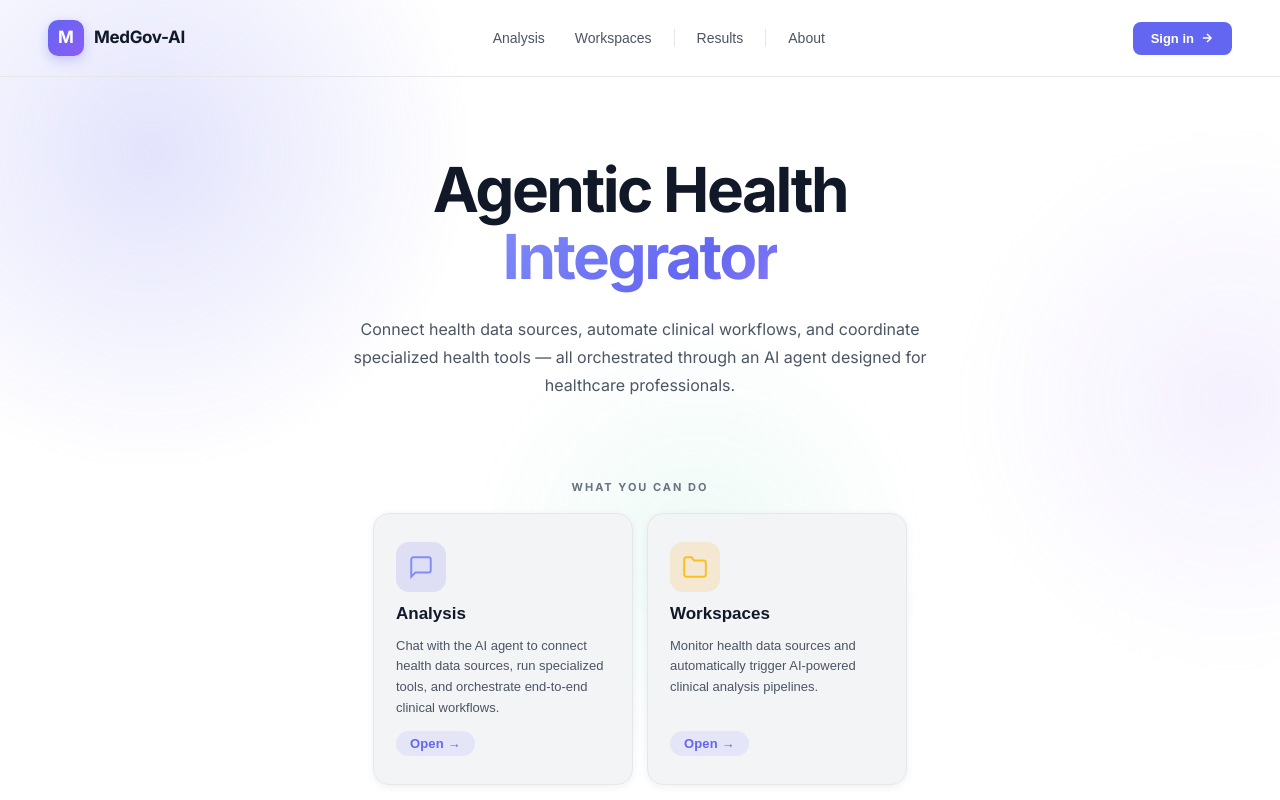
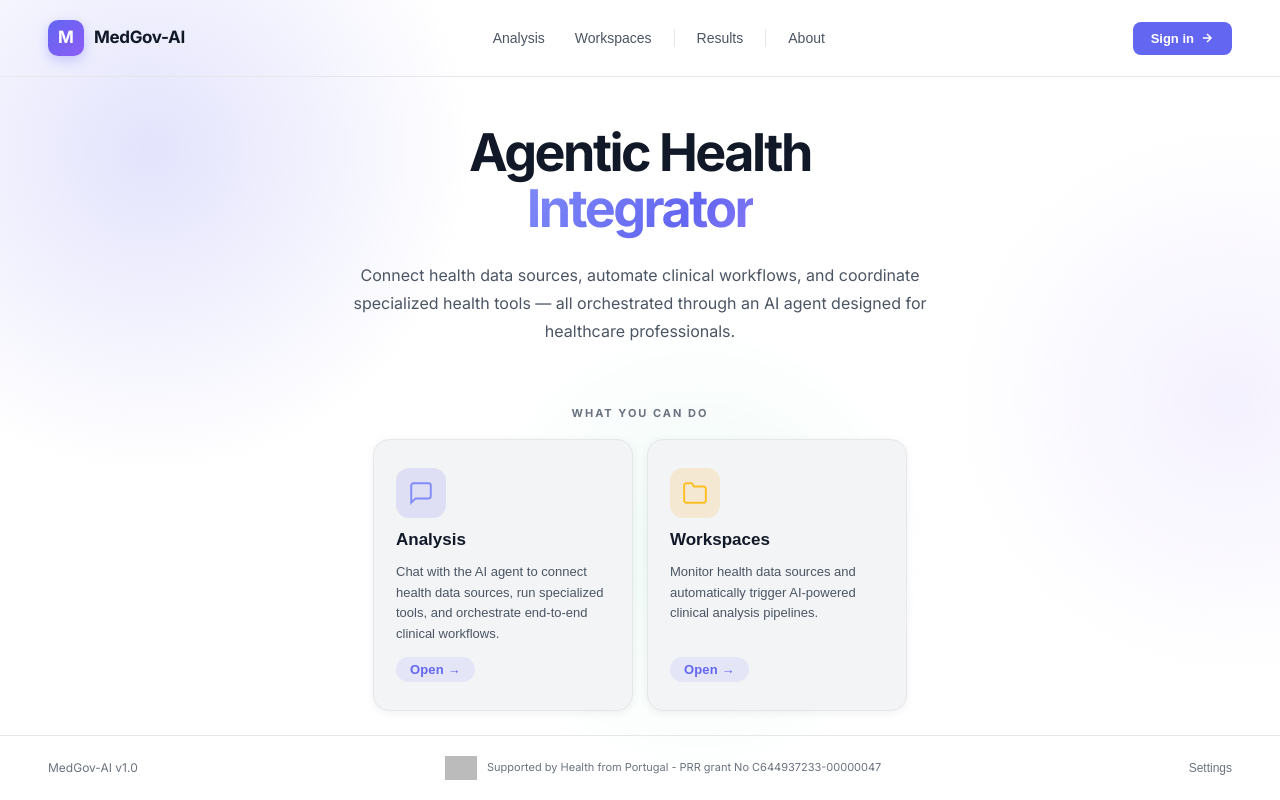
Before and after one commit to BMDSoftware/MedGov-AI-MCP, a React (Vite) app in the folder frontend/: page / in a window 1280 px wide. Built offline with nearby package versions, Linux system fonts and the light colour scheme; grey boxes are pictures that could not be loaded.

Commit message:
fit rodape in home page

```diff
--- a/frontend/src/components/HomePage.css
+++ b/frontend/src/components/HomePage.css
@@ -3,7 +3,7 @@
   position: relative;
   width: 100%;
   height: 100%;
-  overflow-y: auto;
+  overflow-y: hidden;
   overflow-x: hidden;
   background: var(--bg-primary, #09090b);
   color: var(--text-primary, #fafafa);
@@ -111,8 +111,8 @@
 }
 
 .home-topnav-links button:hover {
-  color: var(--text-primary, #fafafa);
-  background: rgba(255,255,255,0.05);
+  color: #818cf8;
+  background: rgba(99,102,241,0.12);
 }
 
 .home-topnav-badge {
@@ -182,8 +182,9 @@
   display: flex;
   align-items: center;
   justify-content: center;
-  padding: 80px 48px 40px;
+  padding: 32px 48px 20px;
   text-align: center;
+  flex: 1;
 }
 
 .home-hero-inner {
@@ -230,7 +231,7 @@
 
 /* Hero title */
 .home-hero-title {
-  font-size: 62px;
+  font-size: 52px;
   font-weight: 800;
   letter-spacing: -2.5px;
   line-height: 1.08;
@@ -257,7 +258,7 @@
   font-size: 16px;
   color: var(--text-secondary, #a1a1aa);
   line-height: 1.75;
-  margin: 0 auto 40px auto;
+  margin: 0 auto 24px auto;
   max-width: 580px;
 }
 
@@ -358,7 +359,7 @@
 .home-features {
   position: relative;
   z-index: 1;
-  padding: 0 48px 80px;
+  padding: 0 48px 24px;
 }
 
 .home-features-inner {
@@ -609,7 +610,7 @@
 @media (max-width: 700px) {
   .home-topnav { padding: 16px 24px; }
   .home-topnav-links { display: none; }
-  .home-hero { padding: 48px 24px 32px; }
+  .home-hero { padding: 24px 24px 16px; }
   .home-hero-title { font-size: 40px; letter-spacing: -1.5px; }
   .home-features { padding: 0 24px 60px; }
   .home-sessions-section { padding: 0 24px 40px; }
```
